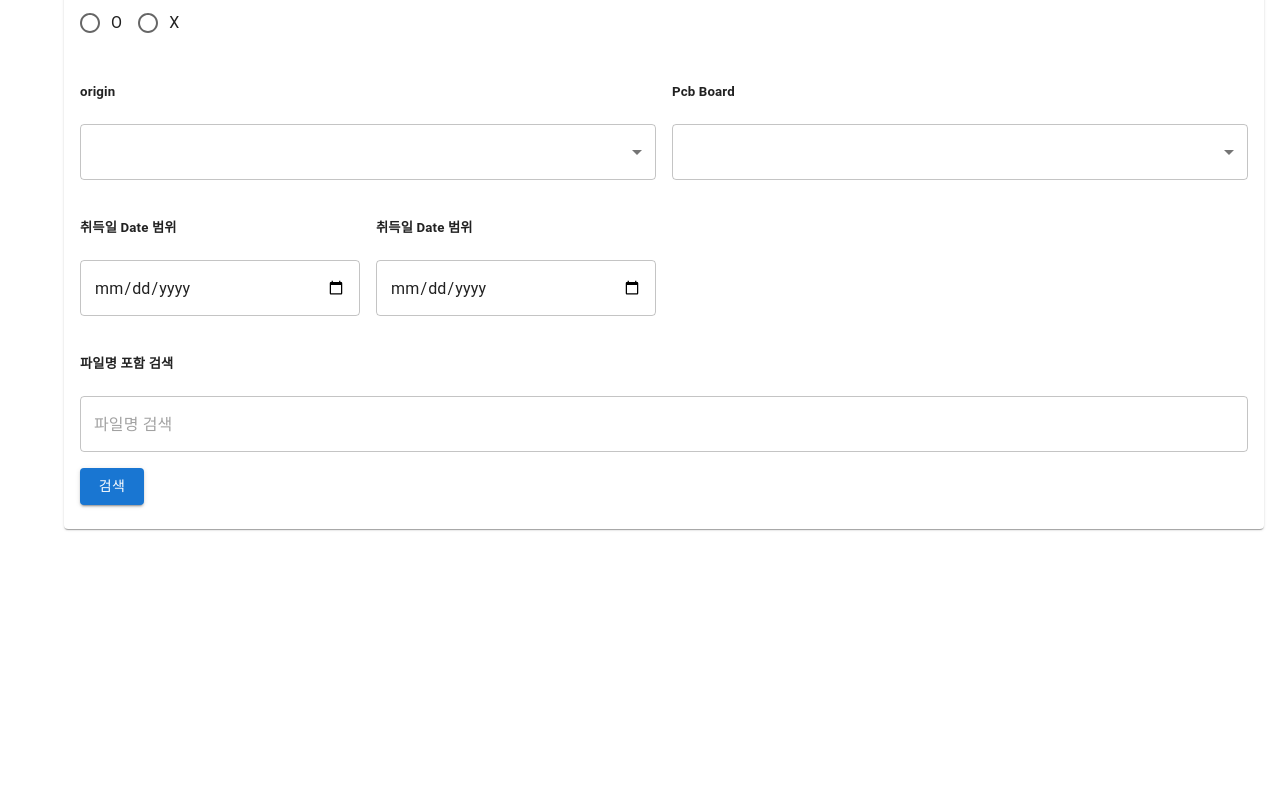
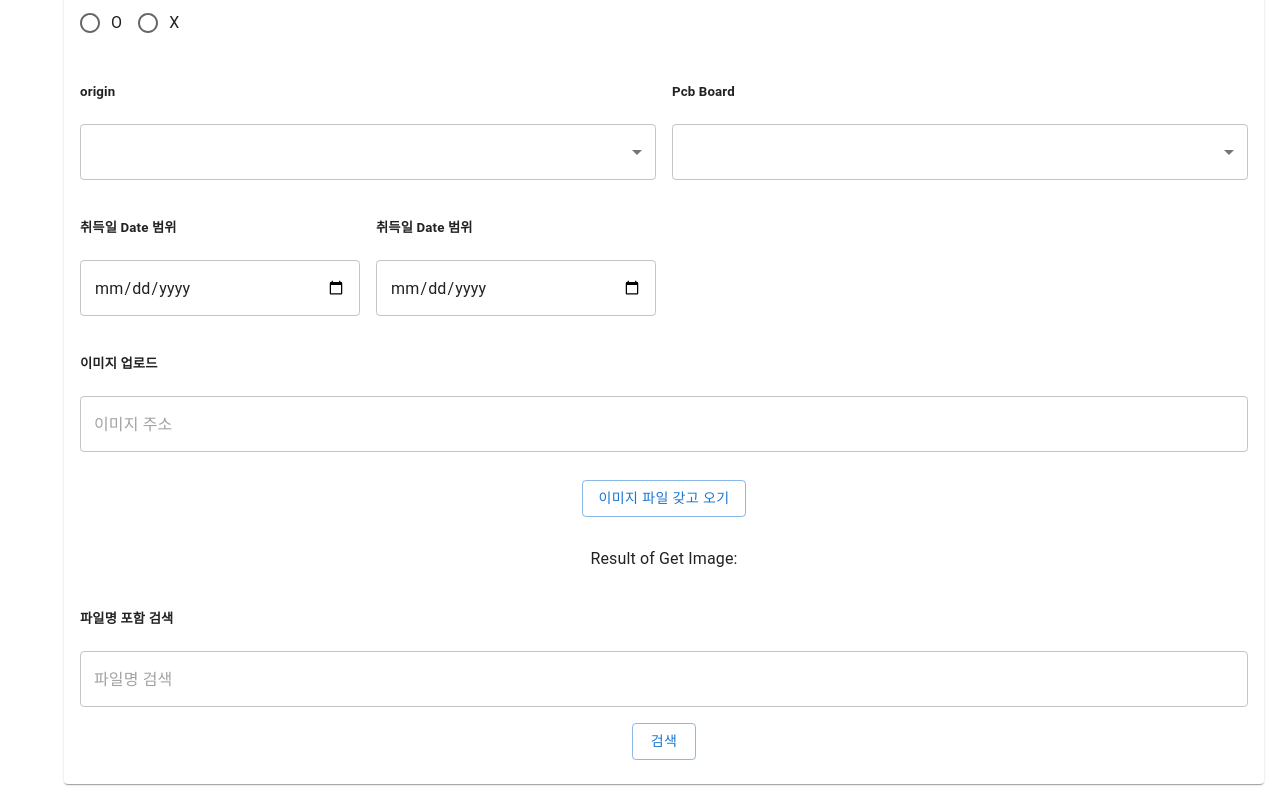
Before and after one commit to saulsol/G9, a React (Create React App) app: page / in a window 1280 px wide. Shown: the part 489-1289 px from the top of the page. Before the commit the page ends 1034 px from the top, so only its background shows below. Built offline with nearby package versions, Linux system fonts and the light colour scheme.

Commit message:
[UI update]

```diff
--- a/src/layouts/BasicLayout.js
+++ b/src/layouts/BasicLayout.js
@@ -74,7 +74,7 @@ const BasicLayout = ({children, props}) => {
                         component="div"
                         sx={{ flexGrow: 1, display: { xs: 'none', sm: 'block' } }}
                     >
-                        G9
+                        GP9
                     </Typography>
                     <Box sx={{ display: { xs: 'none', sm: 'block' } }}>
                         {navItems.map((item) => (
--- a/src/pages/ImageUploadPage.js
+++ b/src/pages/ImageUploadPage.js
@@ -1,7 +1,6 @@
 import BasicLayout from "../layouts/BasicLayout";
-import React, {useState} from 'react';
+import React, {useRef, useState} from 'react';
 import {
-    Container,
     Typography,
     Button,
     TextField,
@@ -26,6 +25,9 @@ const ImageUploadPage = (props) => {
     const [receivePost, setPostMessage] = useState('');
     const [jsonResponse, setJsonResponse] = useState(null);
 
+    const fileInputRef = useRef(null);
+
+
     const handleConnect = async () => {
 
     }
@@ -35,12 +37,22 @@ const ImageUploadPage = (props) => {
     }
 
     const handleGetImage = async () => {
+        fileInputRef.current.click();
+    }
+
+
+    // 반입 규정으로 인한 기능 제작 보류
+    const handleFileChange = (event) => {
+        const file = event.target.files[0];
+        setImagePath(file.name);
 
     }
 
     const sendData = async () => {
 
     }
+
+
 
 
     return(
@@ -63,6 +75,7 @@ const ImageUploadPage = (props) => {
                             display: 'center',
                             marginBottom: '10px'
                         }}>Connect</Typography>
+
                         <Grid container spacing={10}>
                             <Grid item xs={12} sm={6}>
                                 <h5 className="font-weight-bolder">IP Address</h5>
@@ -111,10 +124,9 @@ const ImageUploadPage = (props) => {
                                     marginBottom: '60px'
                                 }}>Get image</Typography>
 
-                                <h5 className="font-weight-bolder">IP Address</h5>
+                                <h5 className="font-weight-bolder">Path</h5>
                                 <TextField
                                     fullWidth
-                                    label="Path"
                                     value={imagepath}
                                     onChange={(e) => setImagePath(e.target.value)}
                                     style={{marginBottom: 8}}
@@ -125,7 +137,13 @@ const ImageUploadPage = (props) => {
                                 justifyContent: 'center',
                                 alignItems: 'center'
                             }}>
-                                <Button variant="outlined" color="primary" onClick={handleGetImage}>Get Image</Button>
+
+
+                                <div>
+                                    <input type={"file"} accept={"C:"} style={{display : 'none'}} ref={fileInputRef} onChange={handleFileChange}/>
+                                    <Button variant="outlined" color="primary" onClick={handleGetImage}>Get Image</Button>
+                                </div>
+
 
                             </Grid>
                             <Typography variant="body1" sx={{
--- a/src/pages/SearchPage.js
+++ b/src/pages/SearchPage.js
@@ -1,4 +1,4 @@
-import React, { useState, useEffect } from 'react';
+import React, {useState, useEffect, useRef} from 'react';
 import {
     Card,
     CardContent,
@@ -13,7 +13,7 @@ import {
     TextField,
     Grid,
     Box,
-    Toolbar
+    Toolbar, Typography
 } from '@mui/material';
 import 'flatpickr/dist/themes/material_blue.css';
 import BasicLayout from "../layouts/BasicLayout";
@@ -56,6 +56,48 @@ const SearchPage = (props) =>{
     const [sorts, setSorts] = useState([]);
     const [sources, setSources] = useState([]);
     const [pcbBoards, setPcbBoards] = useState([]);
+
+
+    // 연결 수립 가능한지, 이미지 관련 상태관리
+    const [connectip, setIp] = useState('10.0.0.1');
+    const [connectport, setPort] = useState('5001');
+    const [receiveConnect, setConnectMessage] = useState('');
+
+    const [imagepath, setImagePath] = useState('');
+    const [receiveGetImage, setGetImageMessage] = useState('');
+    const [imageName, setImageName] = useState('');
+
+    const [sendFieldMessage, setMessage] = useState('');
+    const [sendFieldData, setData] = useState('');
+    const [receiveGet, setGetMessage] = useState('');
+    const [receivePost, setPostMessage] = useState('');
+    const [jsonResponse, setJsonResponse] = useState(null);
+
+    const fileInputRef = useRef(null);
+
+    const handleConnect = async () => {
+
+    }
+
+    const handleDisconnect = async () => {
+
+    }
+
+    const handleGetImage = async () => {
+        fileInputRef.current.click();
+    }
+
+
+    // 반입 규정으로 인한 기능 제작 보류
+    const handleFileChange = (event) => {
+        const file = event.target.files[0];
+        setImagePath(file.name);
+
+    }
+
+    const sendData = async () => {
+
+    }
 
 
     const getBaseData = () => {
@@ -146,6 +188,7 @@ const SearchPage = (props) =>{
                                         id="choices-project"
                                         value={selectedProject}
                                         onChange={(e) => setSelectedProject(e.target.value)}
+                                        sx={{ width:'740px' }}
                                     >
                                         {projects.map((project, index) => (
                                             <MenuItem key={index} value={project.value}>
@@ -156,13 +199,14 @@ const SearchPage = (props) =>{
                                 </FormControl>
                             </Grid>
                             <Grid item xs={12} sm={4}>
-                                <h5 className="font-weight-bolder">sort</h5>
+                                <h5 className="font-weight-bolder">Sort</h5>
                                 <FormControl fullWidth>
                                     <Select
                                         labelId="sort-label"
                                         id="choices-sort"
                                         value={selectedSort}
                                         onChange={(e) => setSelectedSort(e.target.value)}
+                                        sx={{ width:'740px' }}
                                     >
                                         {/* 예시 정렬 데이터 */}
                                         {sorts.map((sort, index) => (
@@ -181,6 +225,7 @@ const SearchPage = (props) =>{
                                         id="choices-source"
                                         value={selectedSourceCd}
                                         onChange={(e) => setSelectedSourceCd(e.target.value)}
+                                        sx={{ width:'740px'}}
                                     >
                                         {sources.map((source, index) => (
                                             <MenuItem key={index} value={source.value}>
@@ -224,6 +269,7 @@ const SearchPage = (props) =>{
                                         id="choices-origin"
                                         value={selectedOrigin}
                                         onChange={(e) => setSelectedOrigin(e.target.value)}
+                                        sx={{ minWidth: '200px' }}
                                     >
 
                                         {origins.map((origin, index) => (
@@ -242,6 +288,7 @@ const SearchPage = (props) =>{
                                         id="choices-pcb_board"
                                         value={selectedPcbBoard}
                                         onChange={(e) => setSelectedPcbBoard(e.target.value)}
+                                        sx={{ minWidth: '200px' }}
                                     >
 
                                         {pcbBoards.map((pcbBoard, index) => (
@@ -276,6 +323,38 @@ const SearchPage = (props) =>{
                                     />
                                 </FormControl>
                             </Grid>
+
+                            <Grid item xs={12}>
+                                <h5 className="font-weight-bolder">이미지 업로드</h5>
+                                <TextField
+                                    fullWidth
+                                    placeholder="이미지 주소"
+                                    value={imagepath}
+                                    onChange={(e) => setImagePath(e.target.value)}
+                                    style={{marginBottom: 8}}
+                                />
+                                <div style={{
+                                    display: 'flex',
+                                    justifyContent: 'center',
+                                    alignItems: 'center'
+                                }}>
+                                    <input type={"file"} style={{display: 'none'}} ref={fileInputRef}
+                                           onChange={handleFileChange}/>
+                                    <Button variant="outlined" color="primary" onClick={handleGetImage} sx={{
+                                        marginTop : '20px',
+                                    }}>이미지 파일 갖고 오기</Button>
+
+                                </div>
+                                <Typography variant="body1" sx={{
+                                    marginTop : '30px',
+                                    display: 'flex',
+                                    justifyContent: 'center',
+                                    alignItems: 'center'
+                                }}>Result of Get Image: {receiveGetImage}</Typography>
+                                {imageName && <img src={imageName} />}
+                            </Grid>
+
+
                             <Grid item xs={12}>
                                 <h5 className="font-weight-bolder">파일명 포함 검색</h5>
                                 <TextField
@@ -286,17 +365,19 @@ const SearchPage = (props) =>{
                                 />
                             </Grid>
                             <Grid item xs={12} className="mt-4">
-                                <div style={{display: 'center', justifyContent: 'space-between', alignItems: 'center'}}>
-                                    {totalItems > 0 && <div>검색 데이터 개수: {totalItems}</div>}
-                                    <Button variant="contained" color="primary" onClick={() => fetchArticles(1)}
-                                            sx={{
-                                                justifyContent: 'center',
-                                                alignItems: 'center'
-                                            }}>
+                                <div style={{
+                                    display: 'flex',
+                                    justifyContent: 'center',
+                                    alignItems: 'center'
+                                }}>
+                                    <Button variant="outlined" color="primary" onClick={() => fetchArticles(1)}>
                                         검색
                                     </Button>
                                 </div>
                             </Grid>
+
+
+
                         </Grid>
                     </CardContent>
                 </Card>
```
